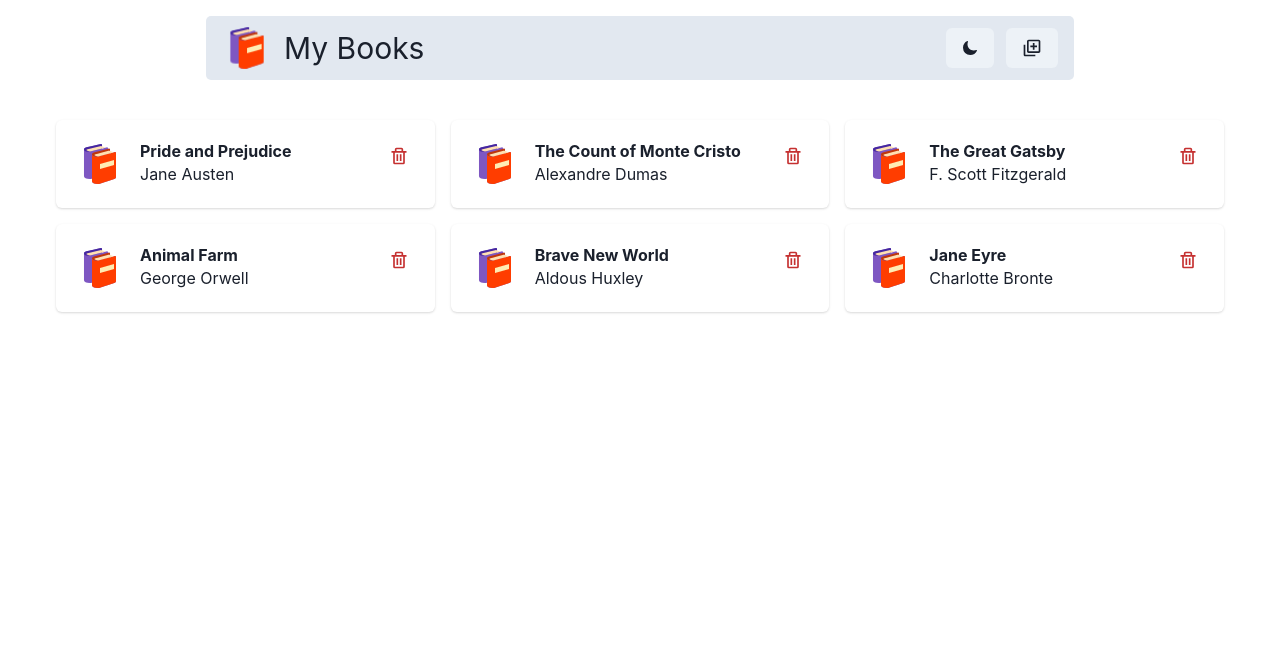
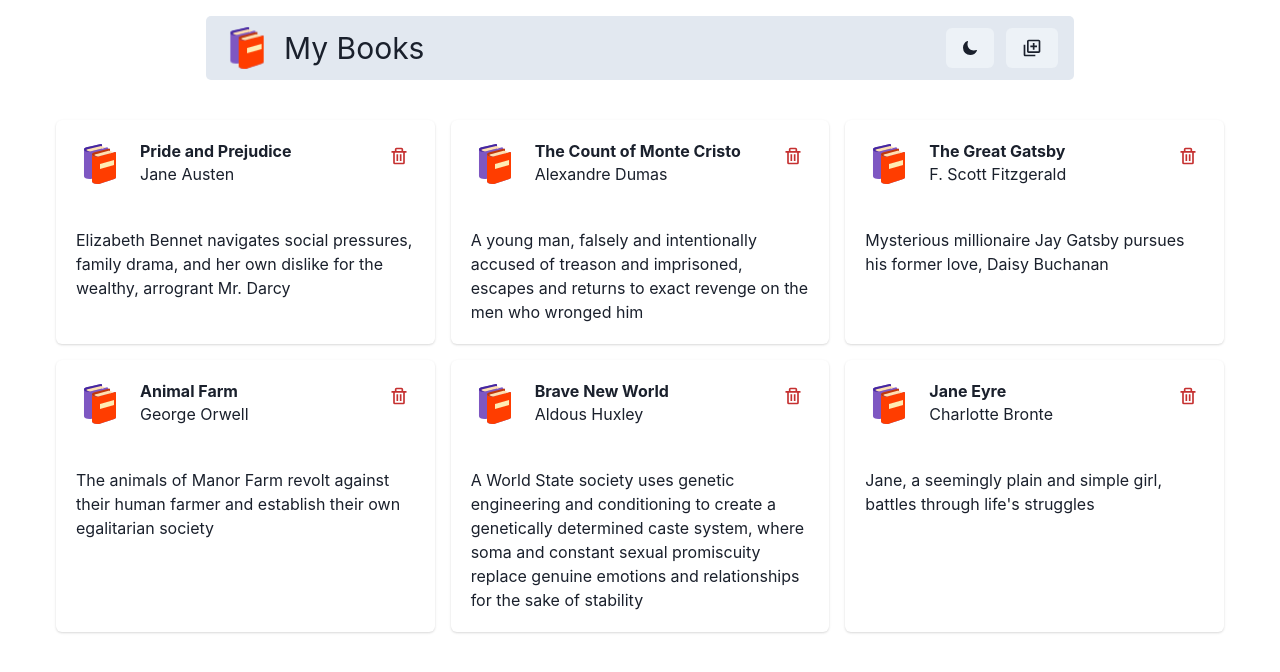
Before and after one commit to LaurenCummings/book-project, a React (Vite) app in the folder frontend/: page / in a window 1280 px wide. Shown: the top 672 px of the page. Built offline with nearby package versions, Linux system fonts and the light colour scheme.

Commit message:
added plot to bookCard

```diff
--- a/frontend/src/components/BookCard.jsx
+++ b/frontend/src/components/BookCard.jsx
@@ -1,4 +1,4 @@
-import { Box, Card, CardHeader, Flex, Heading, IconButton, Image, Text } from "@chakra-ui/react";
+import { Box, Card, CardBody, CardHeader, Flex, Heading, IconButton, Image, Text } from "@chakra-ui/react";
 import { BiTrash } from "react-icons/bi";
 
 const BookCard = ({ book }) => {
@@ -26,6 +26,12 @@ const BookCard = ({ book }) => {
                 </Flex>
             </Flex>
         </CardHeader>
+
+        <CardBody>
+            <Text>
+                {book.plot}
+            </Text>
+        </CardBody>
     </Card>
   )
 }
```
